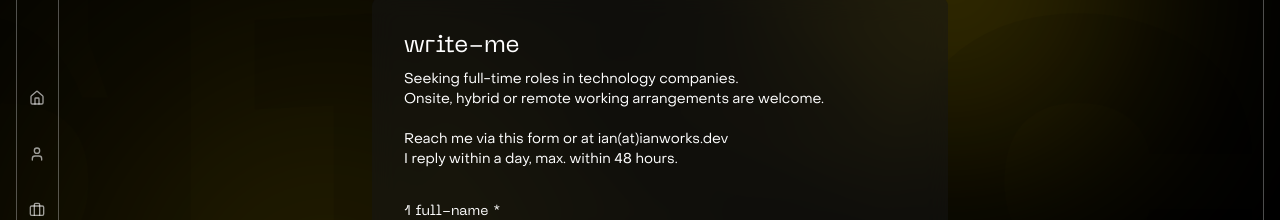
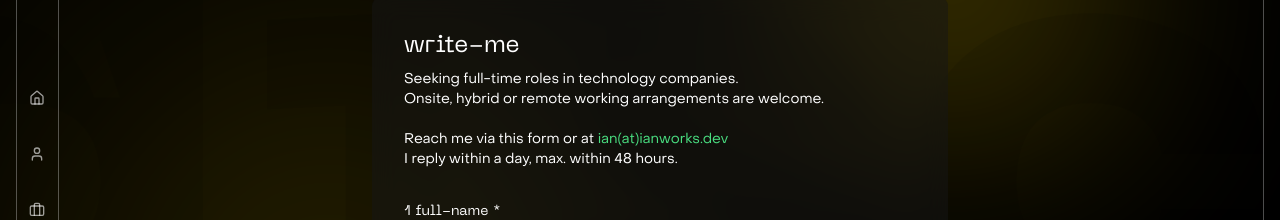
Before and after one commit to ibxibx/portfolio-react, a React (Create React App) app: page /contact in a window 1280 px wide. Shown: the part 218-438 px from the top of the page. Built offline with nearby package versions, Linux system fonts and the light colour scheme; no server answers.

Commit message:
Emphasized the email address

```diff
--- a/src/pages/Contact.jsx
+++ b/src/pages/Contact.jsx
@@ -88,7 +88,10 @@ const Contact = () => {
                 Onsite, hybrid or remote working arrangements are welcome.
                 <br />
                 <br />
-                Reach me via this form or at ian(at)ianworks.dev
+                Reach me via this form or at{" "}
+                <span className="text-primary hover:underline cursor-pointer">
+                  ian(at)ianworks.dev
+                </span>
                 <br />I reply within a day, max. within 48 hours.
               </p>
             </div>
```
